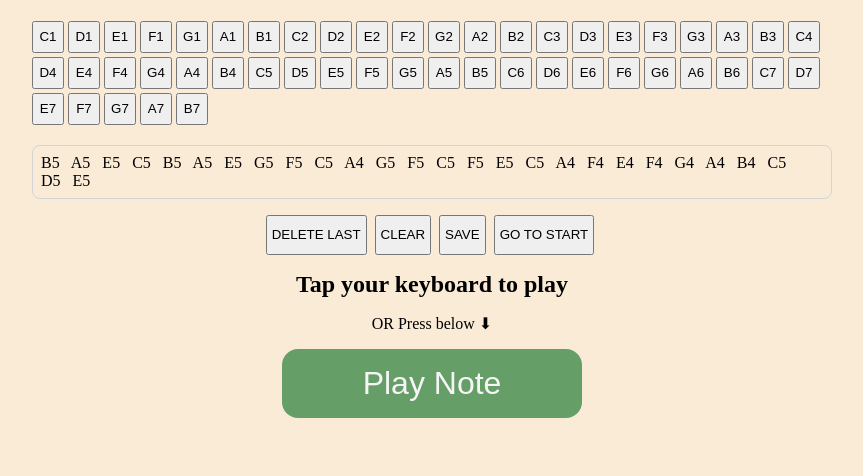
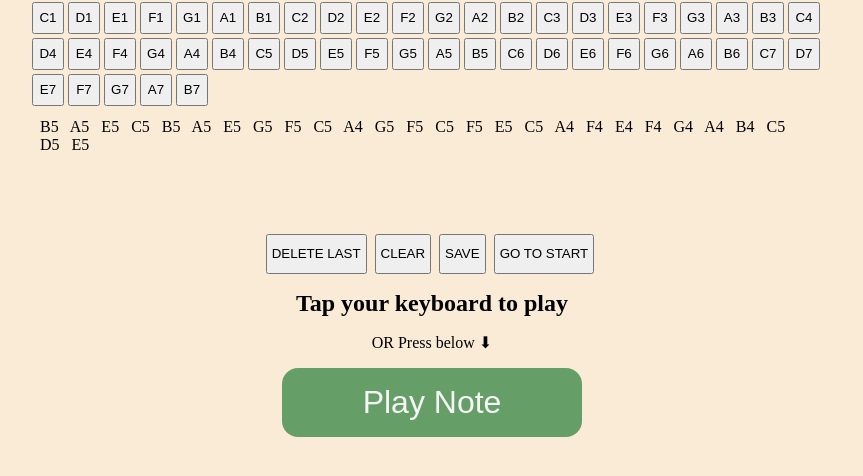
Before and after one commit to BeFreeNow/piano, a website: page index.html in a window 1280 px wide. Shown: the part 216-692 px from the top of the page, without its empty margins (208-1071 px from the left). Drawn offline with Linux system fonts and the light colour scheme.

Commit message:
adjust styles

```diff
--- a/style.css
+++ b/style.css
@@ -35,12 +35,12 @@ button {
 }
 
 .melody {
+    min-height: 100px;
     width: 90%;
     max-width: 800px;
-    padding: 8px;
-    margin: 8px 8px 16px;
-    border-radius: 8px;
-    border: 1px solid lightgray;
+    padding:  0 8px;
+    margin: 0 16px 16px;
+    overflow: auto;
 }
 
 .played {
```
